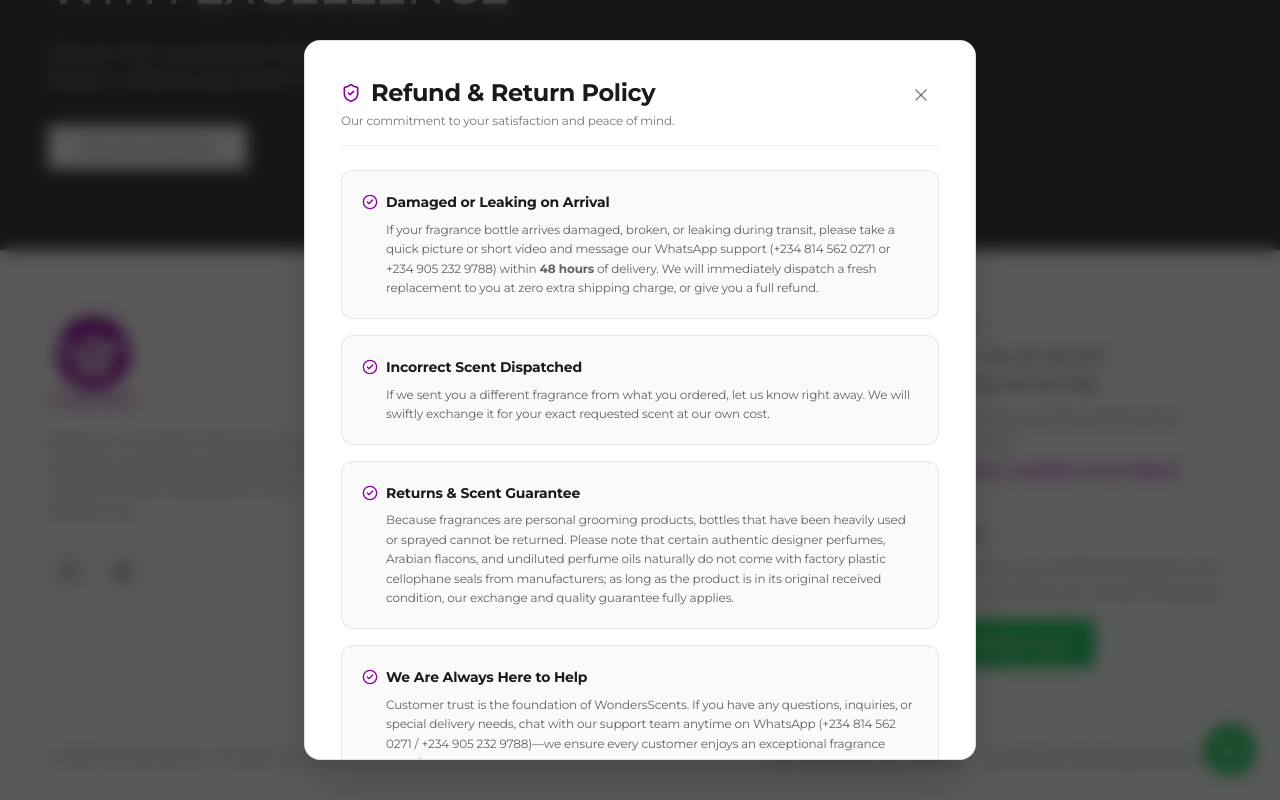
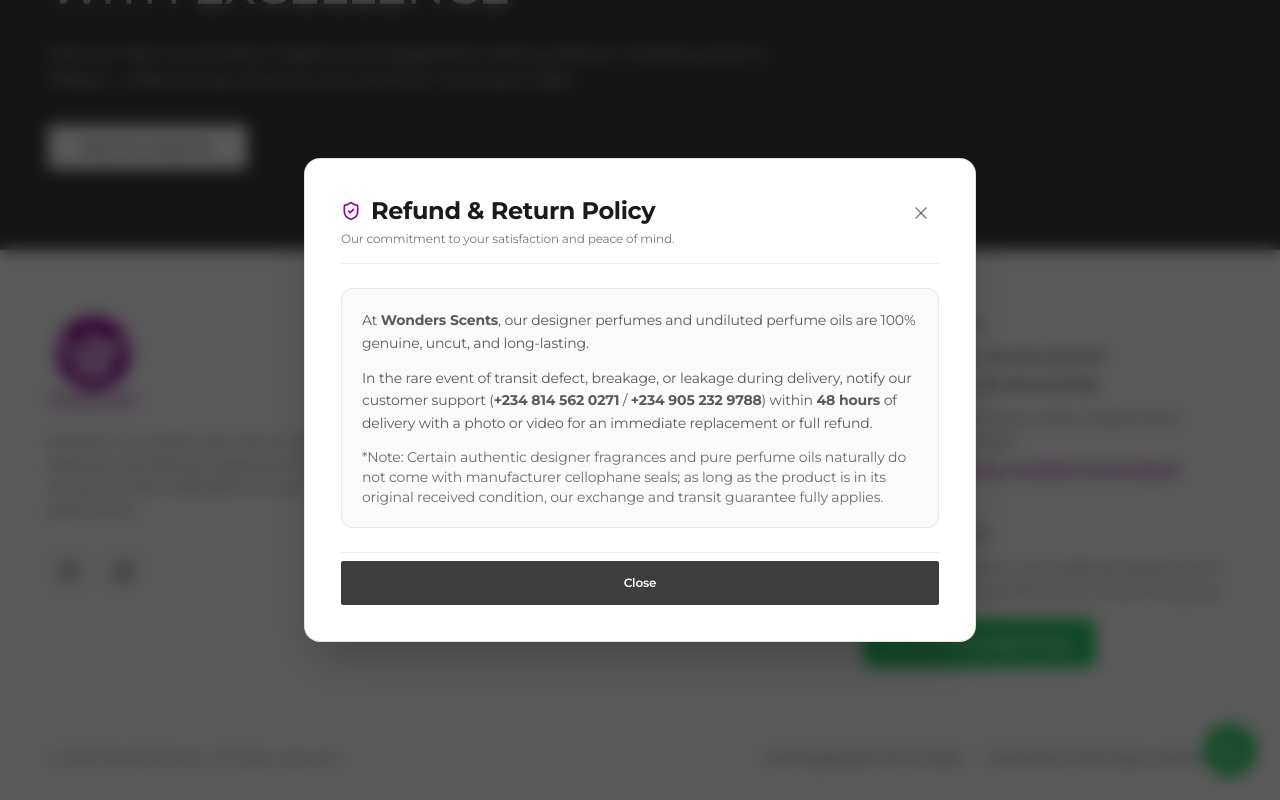
Before and after one commit to Steptem17/wondersscents, a React (Vite) app: page / in a window 1280 px wide. Both pictures are taken after a click on the button "Refund Policy". Shown: the part 5348-6148 px from the top of the page. Built offline with nearby package versions, Linux system fonts and the light colour scheme.

Commit message:
fix: remove price display ₦0, keep clean in-stock badge, update refund policy text and remove underline on view collection

```diff
--- a/src/components/Footer.tsx
+++ b/src/components/Footer.tsx
@@ -327,46 +327,18 @@
               </button>
             </div>
 
-            {/* Spacious Owner-Written Policy Blocks */}
-            <div className="space-y-4 text-xs sm:text-sm text-[#3D3D3D]/80 leading-relaxed font-normal">
+            {/* Exact Brand Owner Refund Policy */}
+            <div className="space-y-4 text-sm text-[#3D3D3D]/85 leading-relaxed font-normal">
 
-              <div className="p-4 sm:p-5 bg-neutral-50 rounded-xl border border-brand-charcoal/10 space-y-1.5">
-                <h4 className="font-bold text-[#1a1a1a] flex items-center space-x-2">
-                  <CheckCircle2 className="w-4 h-4 text-brand-purple shrink-0" />
-                  <span>Damaged or Leaking on Arrival</span>
-                </h4>
-                <p className="text-xs text-[#3D3D3D]/80 leading-relaxed pl-6">
-                  If your fragrance bottle arrives damaged, broken, or leaking during transit, please take a quick picture or short video and message our WhatsApp support (+234 814 562 0271 or +234 905 232 9788) within <strong>48 hours</strong> of delivery. We will immediately dispatch a fresh replacement to you at zero extra shipping charge, or give you a full refund.
+              <div className="p-5 bg-neutral-50 rounded-xl border border-brand-charcoal/10 space-y-3">
+                <p>
+                  At <strong>Wonders Scents</strong>, our designer perfumes and undiluted perfume oils are 100% genuine, uncut, and long-lasting.
                 </p>
-              </div>
-
-              <div className="p-4 sm:p-5 bg-neutral-50 rounded-xl border border-brand-charcoal/10 space-y-1.5">
-                <h4 className="font-bold text-[#1a1a1a] flex items-center space-x-2">
-                  <CheckCircle2 className="w-4 h-4 text-brand-purple shrink-0" />
-                  <span>Incorrect Scent Dispatched</span>
-                </h4>
-                <p className="text-xs text-[#3D3D3D]/80 leading-relaxed pl-6">
-                  If we sent you a different fragrance from what you ordered, let us know right away. We will swiftly exchange it for your exact requested scent at our own cost.
+                <p>
+                  In the rare event of transit defect, breakage, or leakage during delivery, notify our customer support (<strong>+234 814 562 0271</strong> / <strong>+234 905 232 9788</strong>) within <strong>48 hours</strong> of delivery with a photo or video for an immediate replacement or full refund.
                 </p>
-              </div>
-
-              <div className="p-4 sm:p-5 bg-neutral-50 rounded-xl border border-brand-charcoal/10 space-y-1.5">
-                <h4 className="font-bold text-[#1a1a1a] flex items-center space-x-2">
-                  <CheckCircle2 className="w-4 h-4 text-brand-purple shrink-0" />
-                  <span>Returns & Scent Guarantee</span>
-                </h4>
-                <p className="text-xs text-[#3D3D3D]/80 leading-relaxed pl-6">
-                  Because fragrances are personal grooming products, bottles that have been heavily used or sprayed cannot be returned. Please note that certain authentic designer perfumes, Arabian flacons, and undiluted perfume oils naturally do not come with factory plastic cellophane seals from manufacturers; as long as the product is in its original received condition, our exchange and quality guarantee fully applies.
-                </p>
-              </div>
-
-              <div className="p-4 sm:p-5 bg-neutral-50 rounded-xl border border-brand-charcoal/10 space-y-1.5">
-                <h4 className="font-bold text-[#1a1a1a] flex items-center space-x-2">
-                  <CheckCircle2 className="w-4 h-4 text-brand-purple shrink-0" />
-                  <span>We Are Always Here to Help</span>
-                </h4>
-                <p className="text-xs text-[#3D3D3D]/80 leading-relaxed pl-6">
-                  Customer trust is the foundation of WondersScents. If you have any questions, inquiries, or special delivery needs, chat with our support team anytime on WhatsApp (+234 814 562 0271 / +234 905 232 9788)—we ensure every customer enjoys an exceptional fragrance experience.
+                <p className="text-xs sm:text-sm text-[#3D3D3D]/75">
+                  *Note: Certain authentic designer fragrances and pure perfume oils naturally do not come with manufacturer cellophane seals; as long as the product is in its original received condition, our exchange and transit guarantee fully applies.
                 </p>
               </div>
 
--- a/src/components/ProductDetailPage.tsx
+++ b/src/components/ProductDetailPage.tsx
@@ -417,13 +417,10 @@
                 </h1>
               </div>
 
-              {/* Price Display */}
-              <div className="flex items-baseline space-x-3 pt-1">
-                <span className="text-2xl sm:text-3xl md:text-4xl font-bold text-[#111111]">
-                  ₦{product.price.toLocaleString()}
-                </span>
-                <span className="text-xs sm:text-sm font-semibold uppercase text-brand-purple px-2.5 py-1 bg-brand-purple-light rounded-sm">
-                  In Stock • Fast Dispatch
+              {/* In Stock Badge (No Price Display) */}
+              <div className="flex items-center space-x-2 pt-1">
+                <span className="text-xs sm:text-sm font-semibold uppercase text-brand-purple px-3 py-1 bg-brand-purple-light rounded-full border border-brand-purple/20">
+                  In Stock
                 </span>
               </div>
 
@@ -473,7 +470,7 @@
             </h3>
             <button
               onClick={onNavigateAllCollections}
-              className="text-xs sm:text-sm font-semibold text-brand-purple hover:underline"
+              className="text-xs sm:text-sm font-semibold text-brand-purple hover:text-brand-purple-deep transition-colors cursor-pointer"
             >
               View All Collection →
             </button>
```
